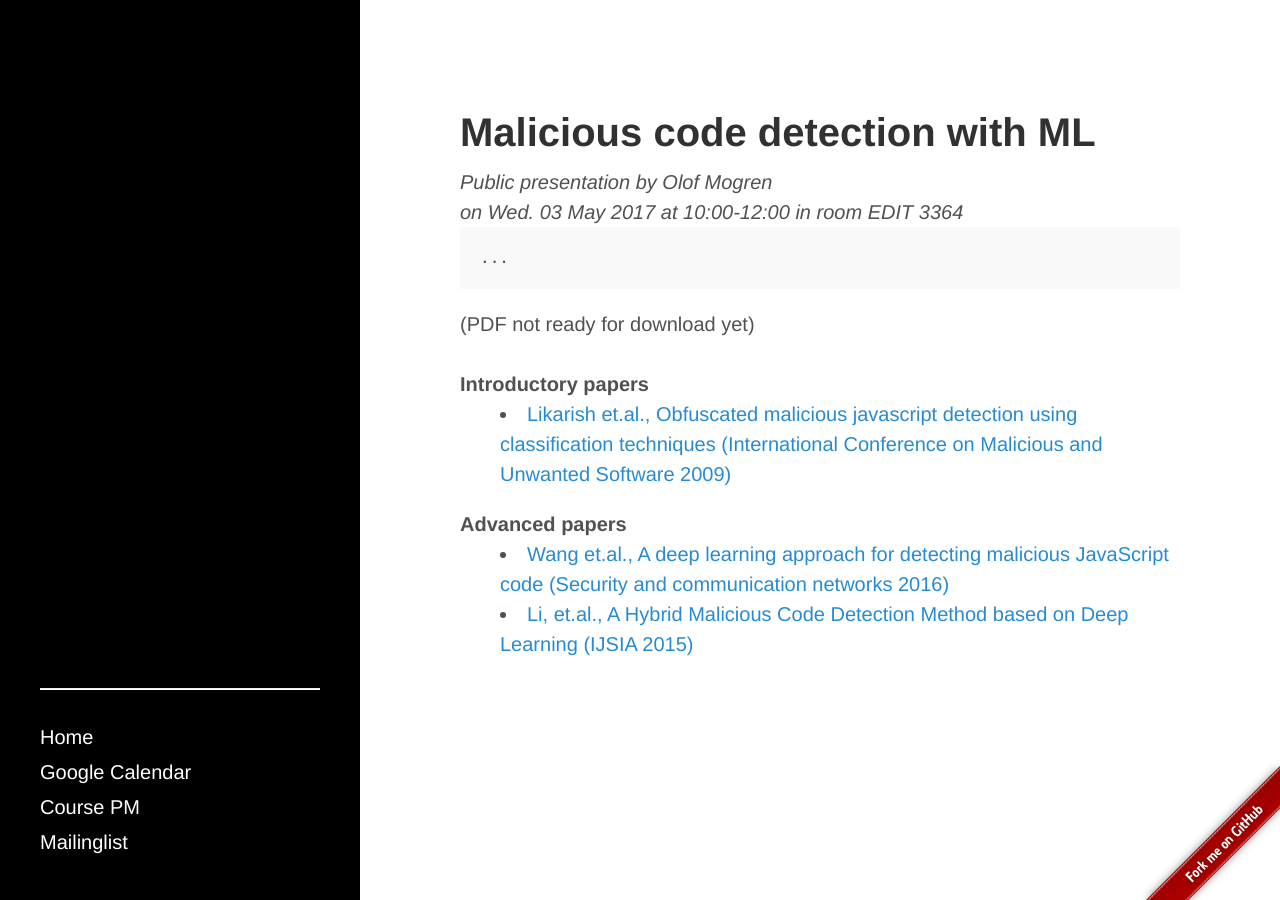
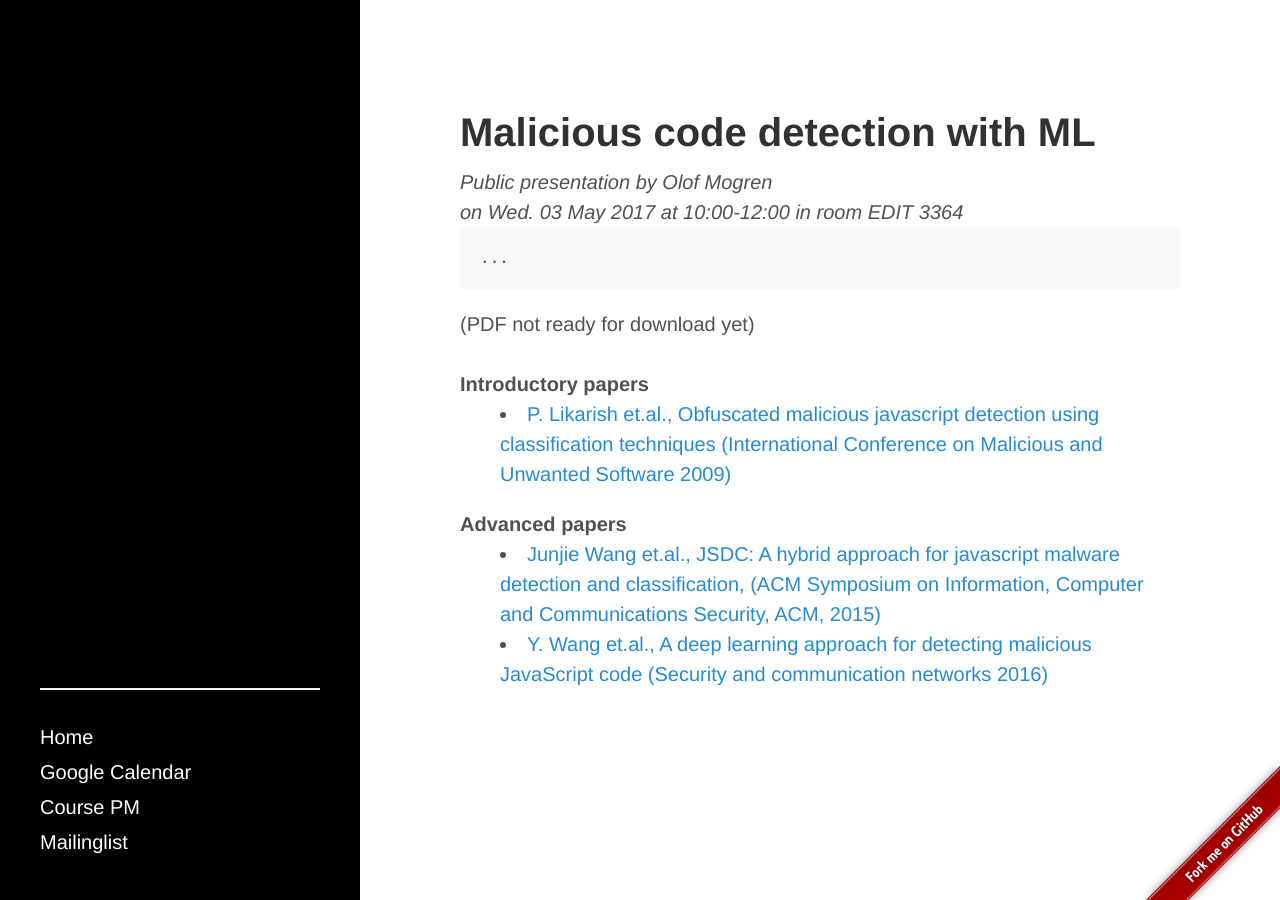
Before and after one commit to fdat085/fdat085.github.io, a Jekyll site: the page built from student-olof.md, in a window 1280 px wide. Built offline with Jekyll 4.4.1, drawn with Linux system fonts in a browser that asks for light colours.

Commit message:
Changed one paper to a more relevant and interesting one.

```diff
--- a/student-olof.md
+++ b/student-olof.md
@@ -8,11 +8,11 @@ date: 2017/05/03
 time: 10:00-12:00
 abstract: "..."
 intropapers:
-- title: "Likarish et.al., Obfuscated malicious javascript detection using classification techniques (International Conference on Malicious and Unwanted Software 2009)"
+- title: "P. Likarish et.al., Obfuscated malicious javascript detection using classification techniques (International Conference on Malicious and Unwanted Software 2009)"
   url: "https://pdfs.semanticscholar.org/3f37/b496268cc5eb75af2af78b26f2d17fafe0c1.pdf"
 advancedpapers:
-- title: "Wang et.al., A deep learning approach for detecting malicious JavaScript code (Security and communication networks 2016)"
+- title: "Junjie Wang et.al., JSDC: A hybrid approach for javascript malware detection and classification, (ACM Symposium on Information, Computer and Communications Security, ACM, 2015)"
+  url: "https://tianhuat.bitbucket.io/files/asiaccs2015.pdf"
+- title: "Y. Wang et.al., A deep learning approach for detecting malicious JavaScript code (Security and communication networks 2016)"
   url: "http://onlinelibrary.wiley.com/doi/10.1002/sec.1441/full"
-- title: "Li, et.al., A Hybrid Malicious Code Detection Method based on Deep Learning (IJSIA 2015)"
-  url: "http://www.covert.io/research-papers/deep-learning-security/A%20Hybrid%20Malicious%20Code%20Detection%20Method%20based%20on%20Deep%20Learning.pdf"
 ---
```
